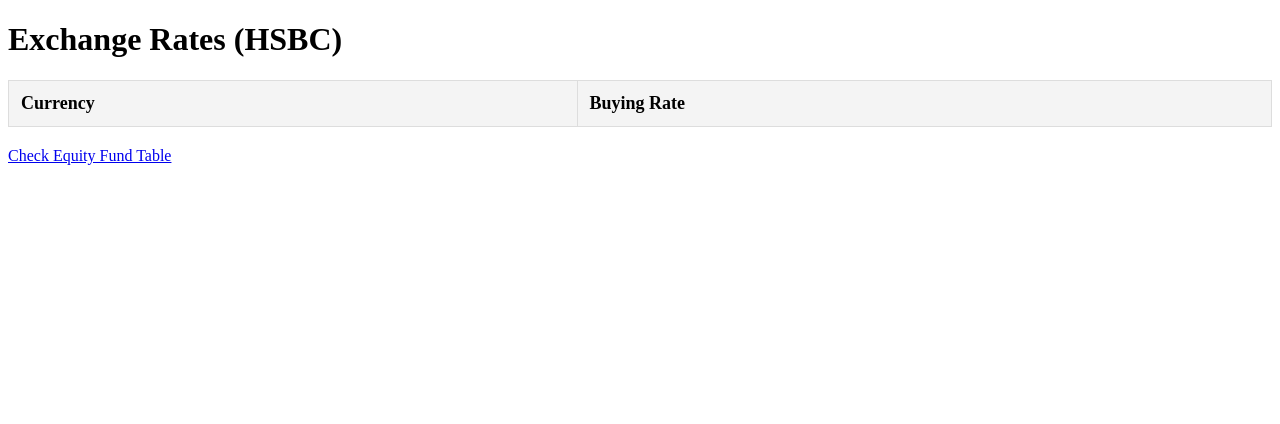
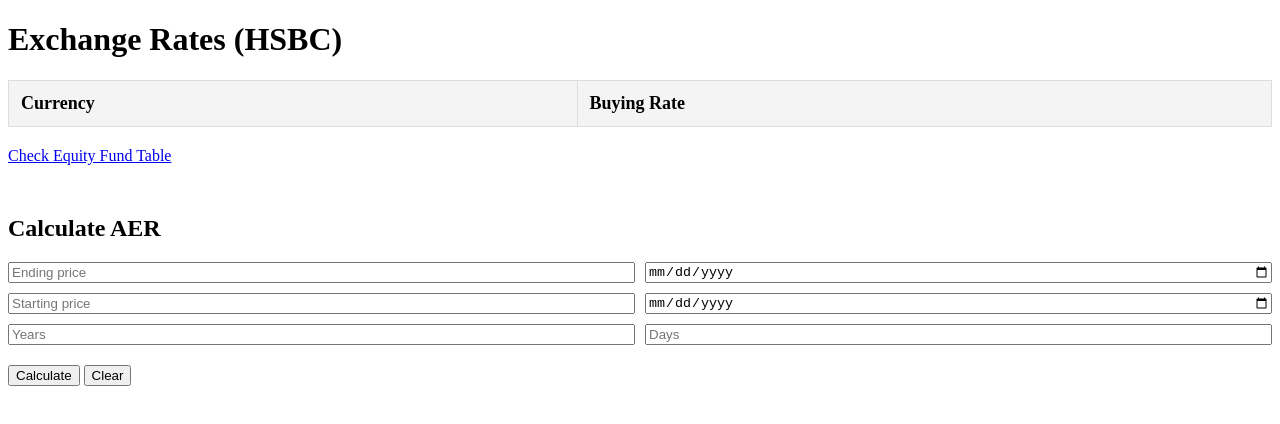
Before and after one commit to tharindukumarasiri/forex-bot, a website: page index.html in a window 1280 px wide. Drawn offline with Linux system fonts and the light colour scheme; no server answers.

Commit message:
Add AER calculation functionality and enhance layout in index.html

```diff
--- a/index.html
+++ b/index.html
@@ -20,6 +20,16 @@
       }
       th {
         background-color: #f4f4f4;
+      }
+      h2 {
+        margin-top: 50px;
+      }
+      .calculatorContainer {
+        margin-top: 10px;
+        margin-bottom: 20px;
+        display: grid;
+        grid-template-columns: repeat(2, 1fr);
+        gap: 10px;
       }
     </style>
     <script>
@@ -59,8 +69,64 @@
       <tbody></tbody>
     </table>
 
-    <a href="https://cal.lk/unittrust/qef-vs-aspi/" target="_blank"
-      >Check Equity Fund Table</a
-    >
+    <a href="https://cal.lk/unittrust/qef-vs-aspi/" target="_blank">Check Equity Fund Table</a>
+    <h2>Calculate AER</h2>
+    <div class="calculatorContainer">
+      <input id="endPrice" placeholder="Ending price" type="number" />
+      <input id="endDate" placeholder="Ending date" type="date" />
+      <input id="startPrice" placeholder="Starting price" type="number" />
+      <input id="startDate" placeholder="Starting date" type="date" />
+      <input id="years" placeholder="Years" type="number" />
+      <input id="days" placeholder="Days" type="number" />
+    </div>
+    <button onclick="calculateAER()">Calculate</button>
+    <button onclick="clearAER()">Clear</button>
+
+    <p id="result"></p>
+
+    <script>
+      function calculateAER() {
+        try {
+          const startPrice = parseFloat(document.getElementById("startPrice").value);
+          const endPrice = parseFloat(document.getElementById("endPrice").value);
+          const startDate = new Date(document.getElementById("startDate").value);
+          const endDate = new Date(document.getElementById("endDate").value);
+          const years = parseFloat(document.getElementById("years").value);
+          const days = parseFloat(document.getElementById("days").value);
+
+          const priceDeviation = endPrice / startPrice;
+          let percentage = 0;
+
+          if (!isNaN(startDate) && !isNaN(endDate)) {
+            const diffTime = Math.abs(endDate - startDate);
+            const diffDays = Math.ceil(diffTime / (1000 * 60 * 60 * 24));
+
+            const exponentValue = 365 / diffDays;
+            const exponent = priceDeviation ** exponentValue;
+            const minusOne = exponent - 1;
+            percentage = (minusOne * 100).toFixed();
+          } else {
+            const totalDays = (years || 0) * 365 + (days || 0);
+            const exponentValue = 365 / totalDays;
+            const exponent = priceDeviation ** exponentValue;
+            const minusOne = exponent - 1;
+            percentage = (minusOne * 100).toFixed();
+          }
+
+          document.getElementById("result").innerText = `AER: ${percentage}%`;
+        } catch {
+          document.getElementById("result").innerText = "Error calculating AER";
+        }
+      }
+      function clearAER() {
+        document.getElementById("result").innerText = "";
+        document.getElementById("startPrice").value = "";
+        document.getElementById("startDate").value = "";
+        document.getElementById("endPrice").value = "";
+        document.getElementById("endDate").value = "";
+        document.getElementById("years").value = "";
+        document.getElementById("days").value = "";
+      }
+    </script>
   </body>
 </html>
```
